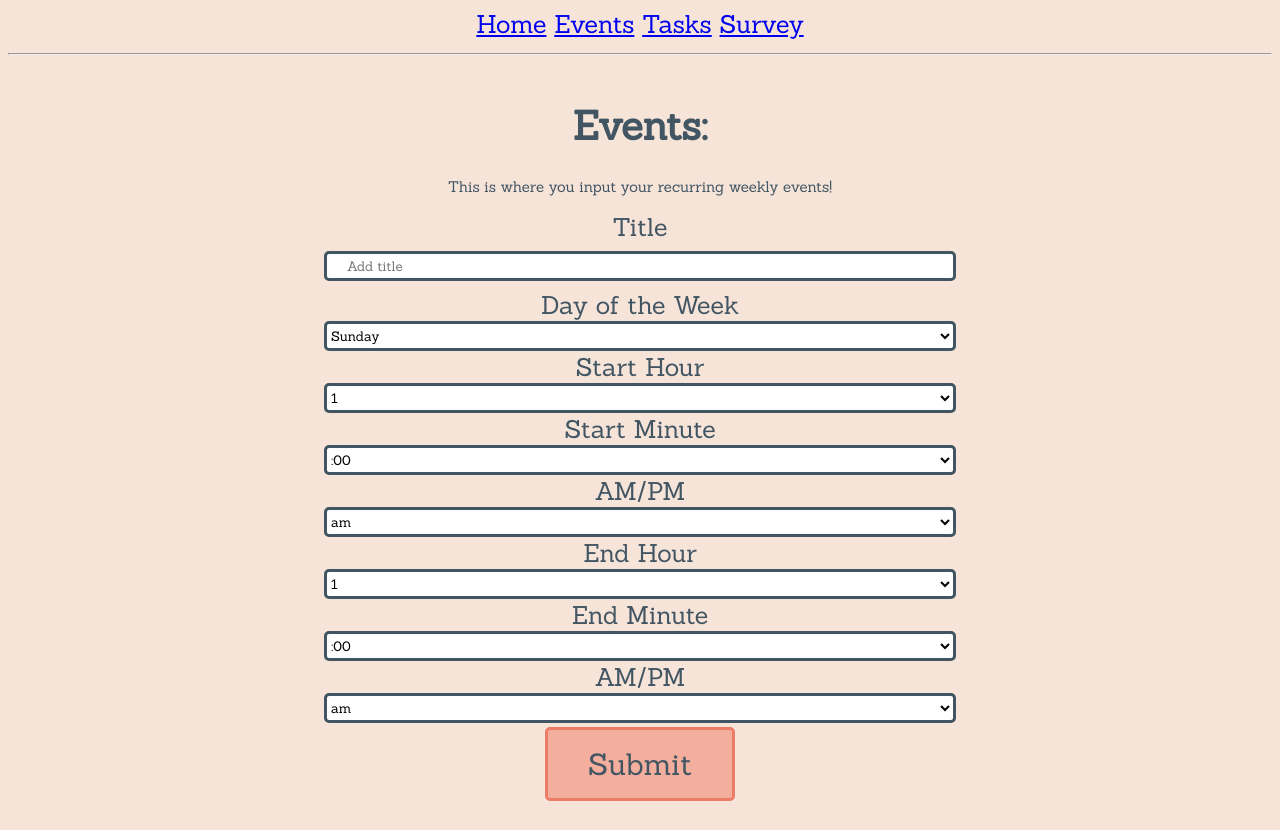
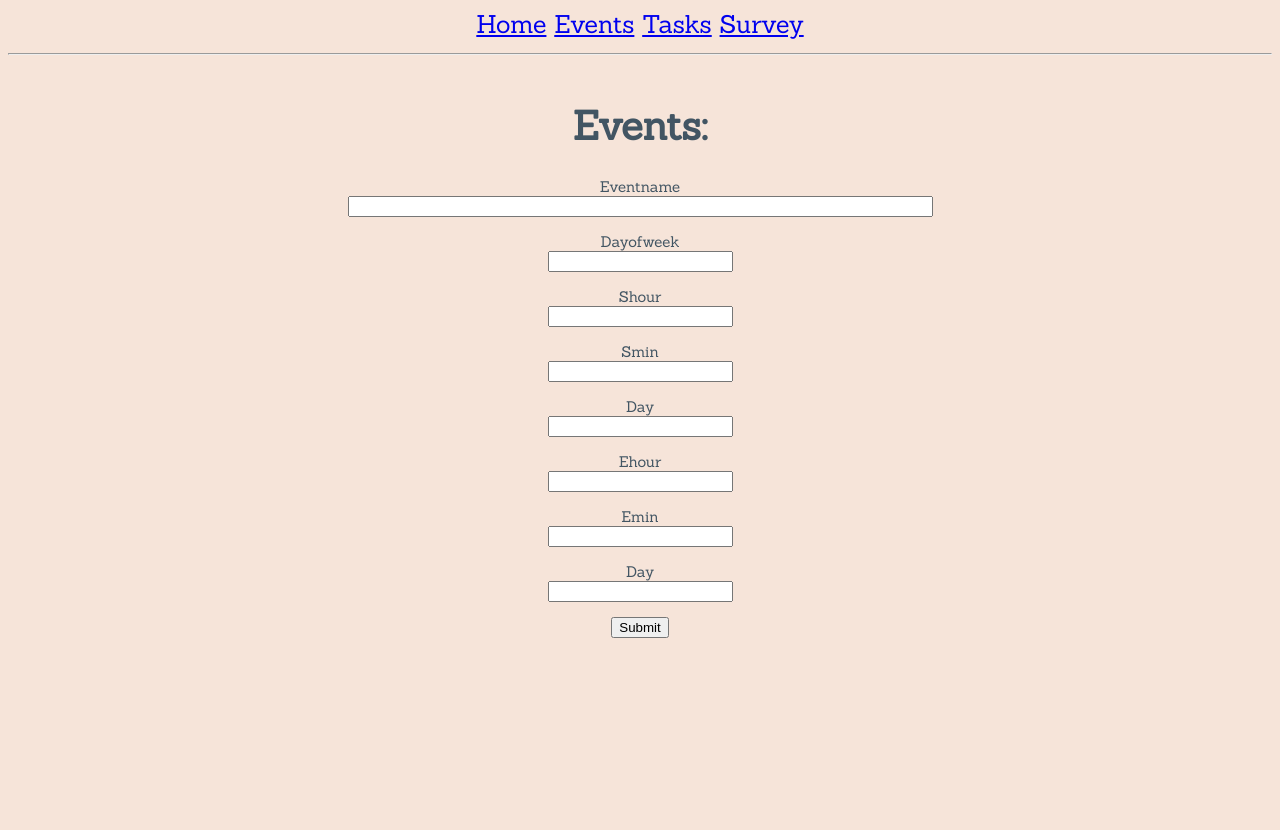
Before and after one commit to naviatolin/Autem, a Python web app: template app/templates/event.html in a window 1280 px wide. After the commit the page ends 638 px from the top, so only its background shows below. Run offline with Jinja, Linux system fonts and the light colour scheme; the template is opened without the code that fills it: most values are stand-ins (such as "Sample title", 1, 10 or a date in 2020); form fields are guessed from the names that the template uses.

Commit message:
she sort of works?

```diff
--- a/app/templates/event.html
+++ b/app/templates/event.html
@@ -29,126 +29,43 @@ h1 {
 
   color:#425563;
 }
-input[type=text] {
-  width:50%;
-  height: 30px;
-  padding: 12px 20px;
-  margin: 8px 0;
-  box-sizing: border-box;
-  border: 3px solid #425563;
-  border-radius: 5px;
-  background-color: #ffffff;
-  font-family: 'Sanchez', serif;
-}
-select {
-  width: 50%;
-  height: 30px;
-  border: 3px solid #425563;
-  border-radius: 5px;
-  background-color: #ffffff;
-  font-family: 'Sanchez', serif;
-}
-input[type=button], input[type=submit], input[type=reset] {
-  background-color:#F3AE9E;
-  border: 3px solid #EA7C68;
-  border-radius: 5px;
-  color: #425563;
-  padding: 15px 40px;
-  font-family: 'Sanchez', serif;
-  margin: 4px 2px;
-  cursor: pointer;
-  font-size: 30px;
-}
 </style>
 </head>
-
 <body>
 <h1>Events:</h1>
-<p> This is where you input your recurring weekly events! </p>
-<form action="newevent" method="post">
-<label for="name">Title</label><br>
-<input type="text" id="name" name="eventname" placeholder="Add title"><br>
-<label for="dayofweek">Day of the Week</label><br>
-<select id="dayofweek" name="dayofweek">
-  <option value="sunday ">Sunday</option>
-  <option value="monday ">Monday</option>
-  <option value="tuesday ">Tuesday</option>
-  <option value="wednesday ">Wednesday</option>
-  <option value="thursday ">Thursday</option>
-  <option value="friday ">Friday</option>
-  <option value="saturday ">Saturday</option>
-</select><br>
-<label for="shour">Start Hour</label><br>
-<select id="shour" name="shour">
-  <option value="1">1</option>
-  <option value="2">2</option>
-  <option value="3">3</option>
-  <option value="4">4</option>
-  <option value="5">5</option>
-  <option value="6">6</option>
-  <option value="7">7</option>
-  <option value="8">8</option>
-  <option value="9">9</option>
-  <option value="10">10</option>
-  <option value="11">11</option>
-  <option value="12">12</option>
-</select><br>
-<label for="smin">Start Minute</label><br>
-<select id="smin" name="smin">
-  <option value=":00">:00</option>
-  <option value=":05">:05</option>
-  <option value=":10">:10</option>
-  <option value=":15">:15</option>
-  <option value=":20">:20</option>
-  <option value=":25">:25</option>
-  <option value=":30">:30</option>
-  <option value=":35">:35</option>
-  <option value=":40">:40</option>
-  <option value=":45">:45</option>
-  <option value=":50">:50</option>
-  <option value=":55">:55</option>
-</select><br>
-<label for="day1">AM/PM</label><br>
-<select id="day1" name="day1">
-  <option value="am">am</option>
-  <option value="pm">pm</option>
-</select><br>
-<label for="ehour">End Hour</label><br>
-<select id="ehour" name="ehour">
-  <option value="1">1</option>
-  <option value="2">2</option>
-  <option value="3">3</option>
-  <option value="4">4</option>
-  <option value="5">5</option>
-  <option value="6">6</option>
-  <option value="7">7</option>
-  <option value="8">8</option>
-  <option value="9">9</option>
-  <option value="10">10</option>
-  <option value="11">11</option>
-  <option value="12">12</option>
-</select><br>
-<label for="emin">End Minute</label><br>
-<select id="emin" name="emin">
-  <option value=":00">:00</option>
-  <option value=":05">:05</option>
-  <option value=":10">:10</option>
-  <option value=":15">:15</option>
-  <option value=":20">:20</option>
-  <option value=":25">:25</option>
-  <option value=":30">:30</option>
-  <option value=":35">:35</option>
-  <option value=":40">:40</option>
-  <option value=":45">:45</option>
-  <option value=":50">:50</option>
-  <option value=":55">:55</option>
-</select><br>
-<label for="day2">AM/PM</label><br>
-<select id="day2" name="day2">
-  <option value="am">am</option>
-  <option value="pm">pm</option>
-</select><br>
-<input type="submit" value="Submit">
+  <form action="" method="post" novalidate>
+      {{ form.hidden_tag() }}
+      <p>
+          {{ form.eventname.label }}<br>
+          {{ form.eventname(size=70) }}
+      </p>
+      <p>
+          {{ form.dayofweek.label }}<br>
+          {{ form.dayofweek }}
+      </p>
+      <p>{{ form.shour.label }}<br>
+         {{ form.shour }}
+      </p>
+      <p>{{ form.smin.label }}<br>
+         {{ form.smin }}
+      </p>
+      <p> {{ form.day1.label }}<br>
+          {{ form.day1}}
+      </p>
+      <p>
+          {{ form.ehour.label }}<br>
+          {{ form.ehour }}
+      </p>
+      <p>
+          {{ form.emin.label }}<br>
+          {{ form.emin }}
+      </p>
+      <p>
+          {{ form.day2.label }}<br>
+          {{ form.day2 }}
+      </p>
+
+      <p>{{ form.submit() }}</p>
 </form>
 </body>
 </html>
--- a/app/templates/login.html
+++ b/app/templates/login.html
@@ -18,6 +18,7 @@ p {
     font-size: 20px;
     font-family: : 'Sanchez', serif;
     color: #425563;
+    width:50%;
 }
 </style>
 </head>
--- a/application.py
+++ b/application.py
@@ -1,8 +1,2 @@
 """ Start Application """
 from app import app
-import os
-
-if __name__ == '__main__':
-    HOST = '0.0.0.0' if 'PORT' in os.environ else '127.0.0.1'
-    PORT = int(os.environ.get('PORT', 5000))
-    app.run(host=HOST, port=PORT, debug=True)
```
Also changed, not shown: app/forms.py (+26 -1 lines), app/routes.py (+25 -72 lines), app/templates/calendar.html (+9 -3 lines), app/templates/task.html (+24 -86 lines).
